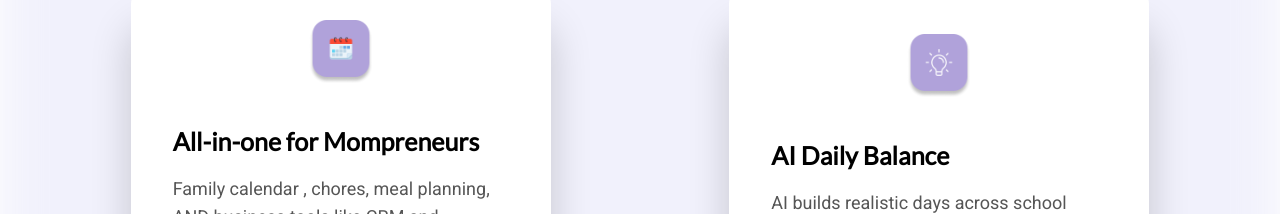
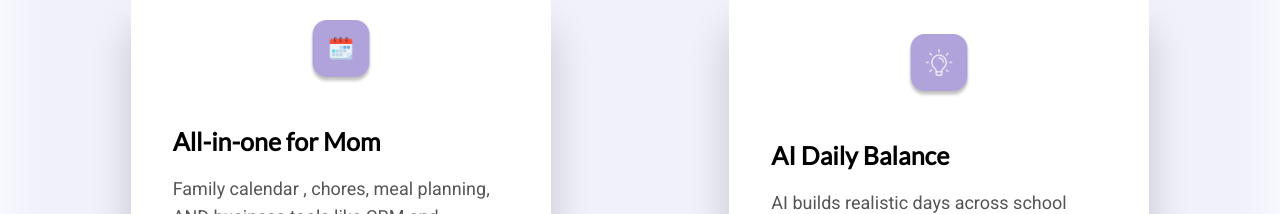
Before and after one commit to alaminislam34/task-mama-landing-page, a Next.js app: page / in a window 1280 px wide. Shown: the part 1798-2012 px from the top of the page. Built offline with nearby package versions, Linux system fonts and the light colour scheme; no server answers.

Commit message:
udpate features section text

```diff
--- a/src/app/components/HomePage/FeaturesSection.jsx
+++ b/src/app/components/HomePage/FeaturesSection.jsx
@@ -5,7 +5,7 @@ import React from "react";
 const cards = [
   {
     path: "/icons/calender.png",
-    title: "All-in-one for Mompreneurs",
+    title: "All-in-one for Mom",
     des: "Family calendar , chores, meal planning, AND business tools like CRM and invoices - no more app juggling",
   },
   {
```
